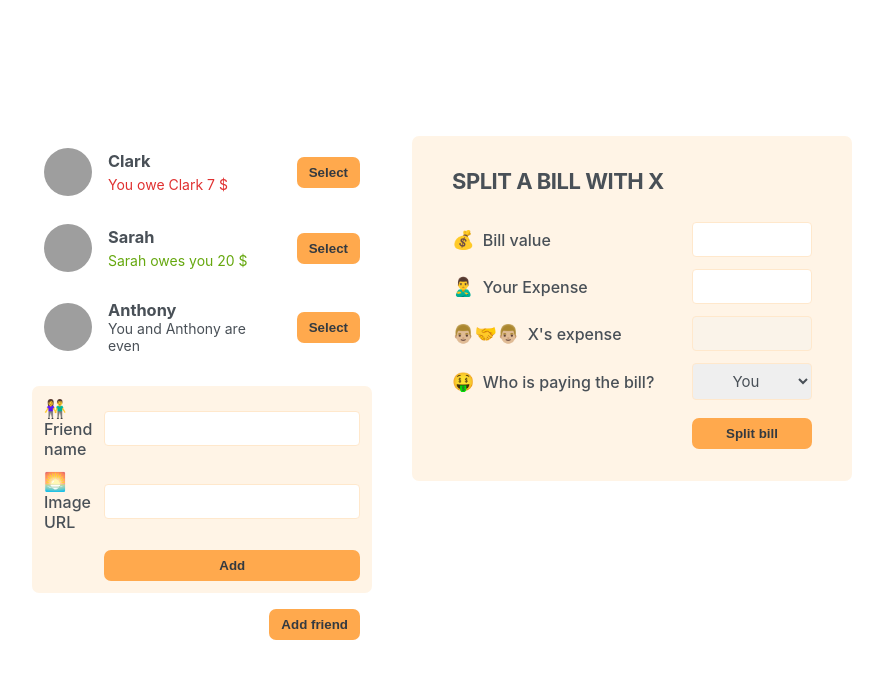
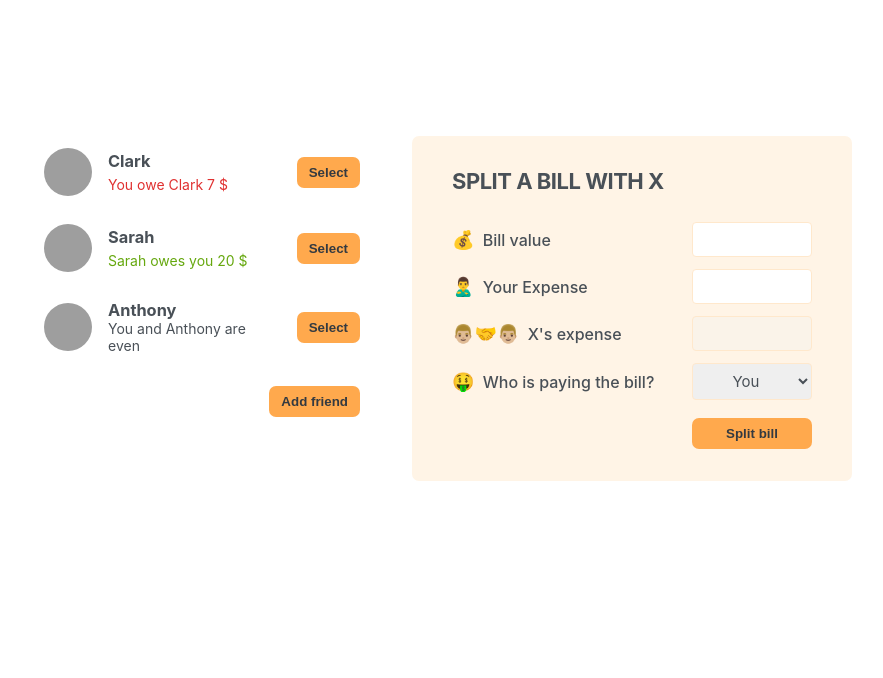
Before and after one commit to akshayv1811/eat-n-split, a React (Create React App) app: page / in a window 1280 px wide. Shown: the top 678 px of the page, without its empty margins (198-1081 px from the left). Built offline with nearby package versions, Linux system fonts and the light colour scheme; grey boxes are pictures that could not be loaded.

Commit message:
conditional displaying the form logic added

```diff
--- a/src/App.js
+++ b/src/App.js
@@ -1,3 +1,5 @@
+import { useState } from "react";
+
 const initialFriends = [
   {
     id: 118836,
@@ -19,13 +21,28 @@
   },
 ];
 
+function Button({ children, onClick }) {
+  return (
+    <button className="button" onClick = {onClick}>
+      {children}
+    </button>
+  )
+}
 
 export default function App() {
+
+  const [showAddFriend, setShowAddFriend] = useState(false);
+
+  function handleShowAddFriend(){
+    setShowAddFriend((show) => !show)
+  }
+
   return <div className="app">
     <div className="sidebar">
       <FriendsList initialFriends={initialFriends} />
-      <FormAddFriend />
-      <Button>Add friend</Button>
+      { showAddFriend && <FormAddFriend /> }
+      <Button onClick = {handleShowAddFriend}>
+        {showAddFriend ? "Close" : "Add friend"}</Button>
     </div>
     <FormSplitBill />
   </div>
@@ -72,14 +89,6 @@
 }
 
 
-function Button({ children }) {
-  return (
-    <button className="button">
-      {children}
-    </button>
-  )
-}
-
 function FormAddFriend() {
   return <form className="form-add-friend">
     <label>👫 Friend name</label>
```
